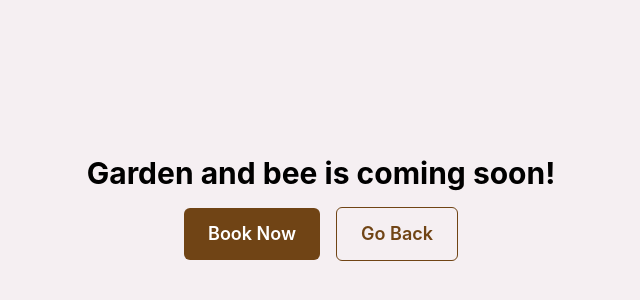
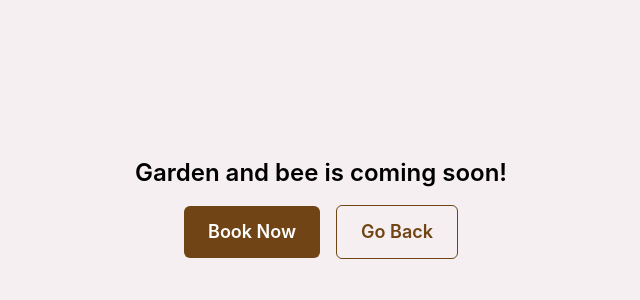
Before and after one commit to alexey2928/gardenandbee, a React (Create React App) app: page /home in a window 1280 px wide. Shown: the part 192-492 px from the top of the page, without its empty margins (319-959 px from the left). Built offline with nearby package versions, Linux system fonts and the light colour scheme.

Commit message:
Updated tiktok link.

```diff
--- a/src/components/Home.jsx
+++ b/src/components/Home.jsx
@@ -9,12 +9,9 @@ const Home = () => {
     navigate("/");
   };
   return (
-    <div className="bg-slate/40 h-screen flex flex-col items-center justify-center space-y-4">
-      <div>
-        <h1 className="text-3xl font-bold">Garden and bee is coming soon!</h1>
-      </div>
+    <div className="h-screen flex flex-col items-center justify-center space-y-4">
+      <h1 className="text-2xl font-semibold">Garden and bee is coming soon!</h1>
 
-      {/* Buttons */}
       <div className="flex space-x-4 items-center justify-center">
         <a
           href={LINK_BOOK_NOW}
--- a/src/components/Main.jsx
+++ b/src/components/Main.jsx
@@ -54,13 +54,13 @@ const Main = () => {
             <div className="flex space-x-4 items-center justify-center">
               <a
                 href={LINK_BOOK_NOW}
-                className="bg-[#704415] text-white px-6 py-3 rounded-md text-lg font-semibold hover:bg-[#b68b40] transition"
+                className="bg-[#704415] text-white px-5 py-3 rounded-md  font-semibold hover:bg-[#b68b40] transition"
               >
                 Book Now
               </a>
               <button
                 onClick={handleVisitSite}
-                className="bg-transparent text-[#704415] px-6 py-3 rounded-md text-lg font-semibold border border-[#704415] hover:bg-[#b68b40] hover:text-white transition"
+                className="bg-transparent text-[#704415] px-5 py-3 rounded-md font-semibold border border-[#704415] hover:bg-[#b68b40] hover:text-white transition"
               >
                 Visit Site
               </button>
--- a/src/helpers/links.js
+++ b/src/helpers/links.js
@@ -1,5 +1,5 @@
 export const LINK_BOOK_NOW =
   "https://www.fresha.com/a/lash-and-visage-englishtown-49-county-road-520-dneont3x/booking?allOffer=true";
 export const LINK_INSTAGRAM = "https://www.instagram.com/gardenandbeebeauty";
-export const LINK_TIKTOK = "https://www.tiktok.com/@yourprofile";
+export const LINK_TIKTOK = "https://www.tiktok.com/@gardenandbeebeauty";
 export const LINK_GOOGLE_MAPS = "https://maps.app.goo.gl/KqH8RnUMmpPtYWB97";
```
